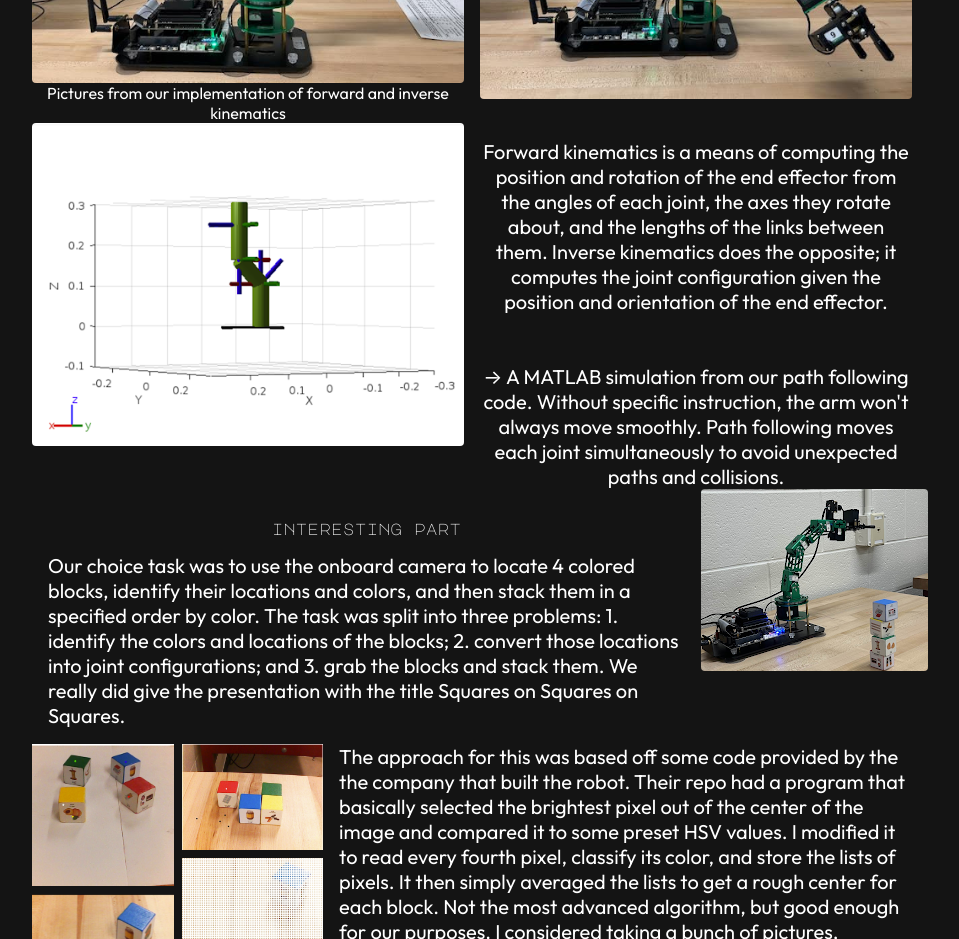
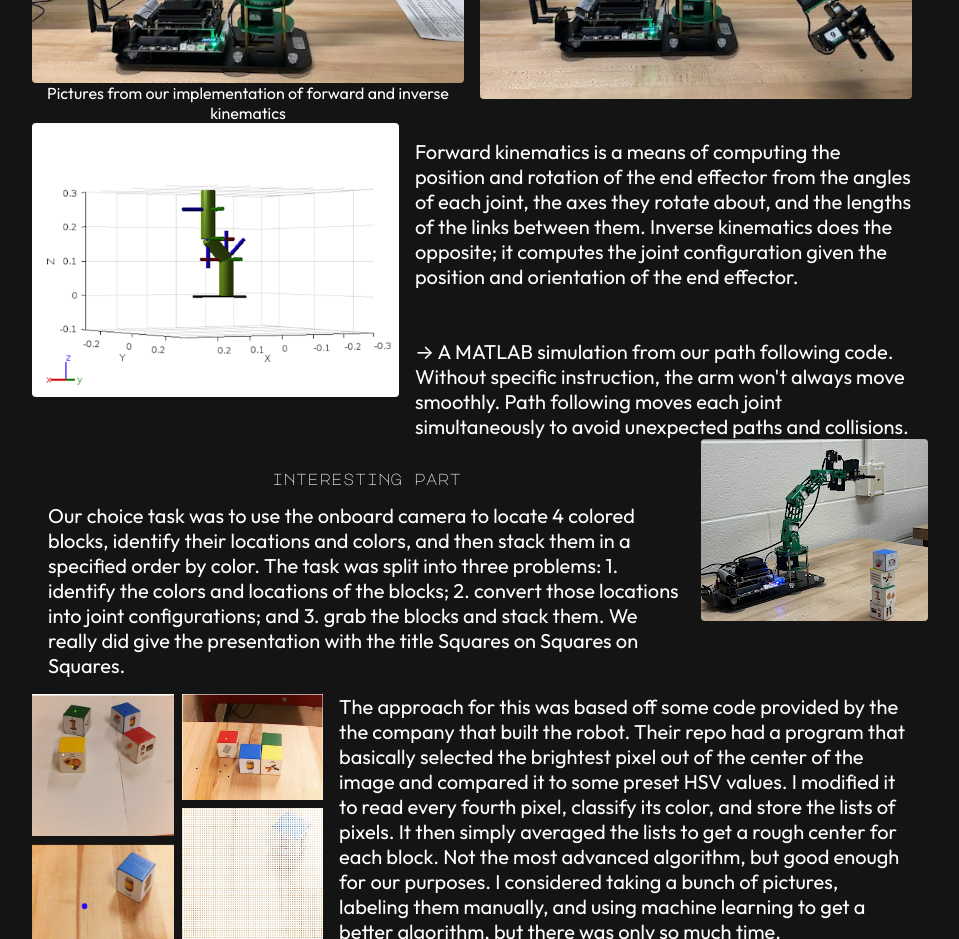
Before and after one commit to ZachNobles/ZachNobles.github.io, a React (Create React App) app: page /projects in a window 1280 px wide. Shown: the part 2160-3099 px from the top of the page, without its empty margins (160-1119 px from the left). Built offline with nearby package versions, Linux system fonts and the light colour scheme.

Commit message:
fixed minor text alignment error

```diff
--- a/src/pages/projects/individual-projects/robotics1.jsx
+++ b/src/pages/projects/individual-projects/robotics1.jsx
@@ -38,7 +38,7 @@ const RoboticsProject = () => {
 
         <div className="projects-container">
             <div className="pleft pimg-container"><img className="pimg" src={matlab_arm} alt = "robot arm posed at an angle"></img></div>
-            <div className="pright pbody pimg-container">{r1Body3}<br/><br/><br/>{r1Body4}</div>
+            <div className="pright pbody">{r1Body3}<br/><br/><br/>{r1Body4}</div>
         </div>
 
         <div className="projects-container">
```
